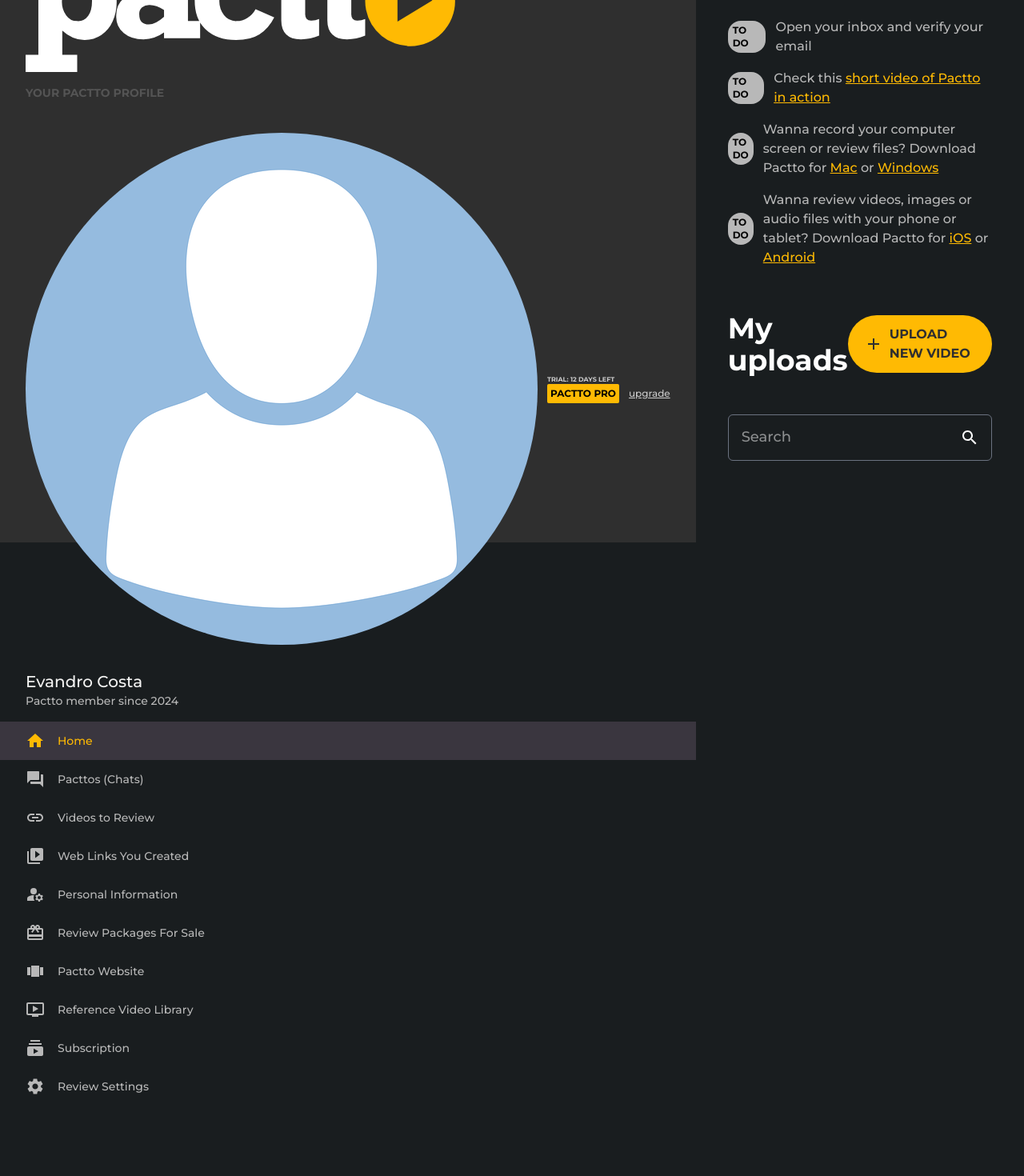
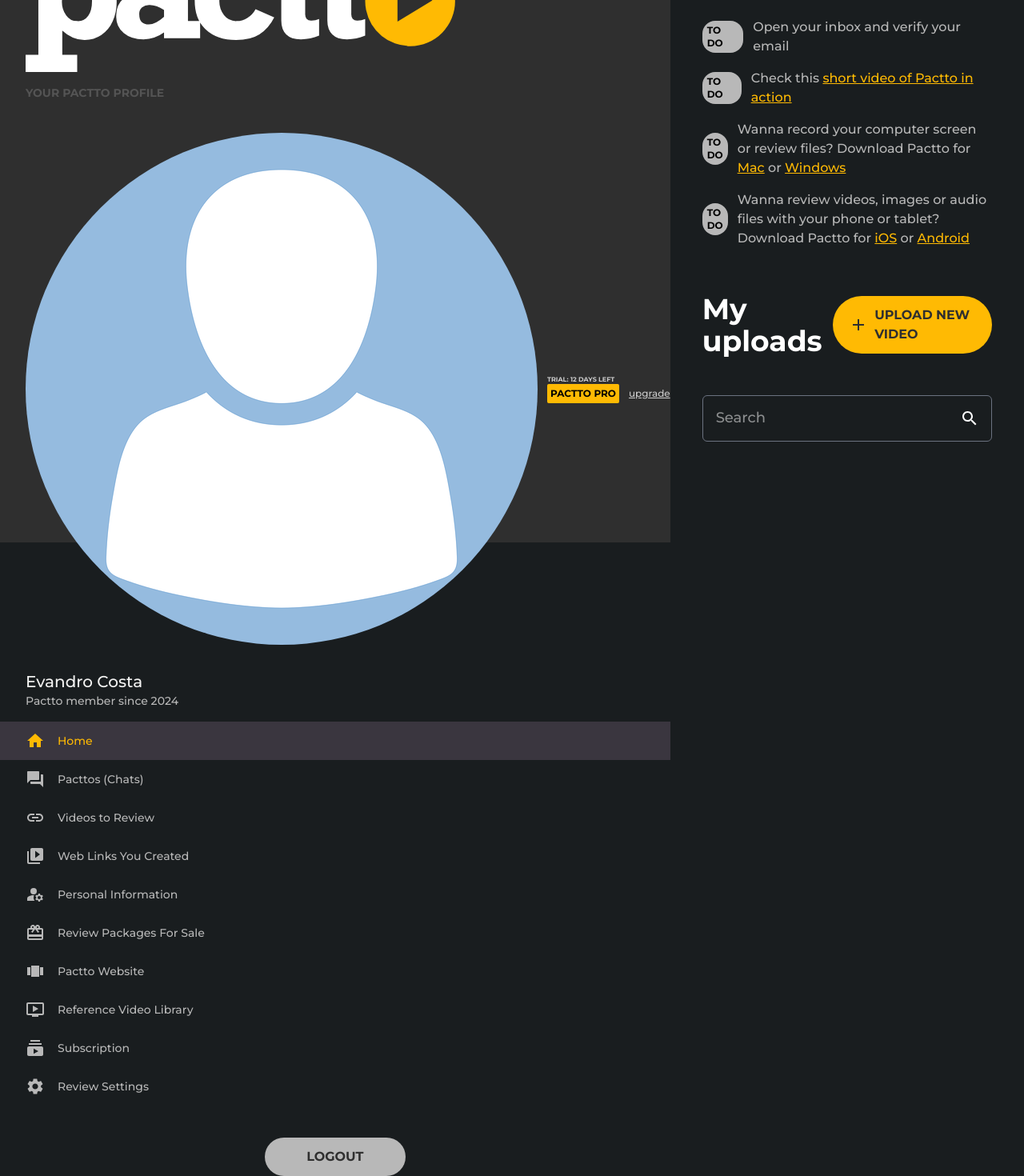
Before and after one commit to evans-costa/pactto-clone, a Next.js app: page /home in a window 1280 px wide. Shown: the part 122-1592 px from the top of the page at 80% size. Before the commit the page ends 1504 px from the top, so only its background shows below. Built offline with nearby package versions, Linux system fonts and the light colour scheme.

Commit message:
feat: add a logout button to sidebar menu

```diff
--- a/src/components/Sidebar/index.jsx
+++ b/src/components/Sidebar/index.jsx
@@ -1,18 +1,24 @@
 import Image from "next/image";
+import Link from "next/link";
+
 import MenuList from "../MenuList";
+import Button from "../Button";
 
 export default function Sidebar() {
   return (
     <div className="flex h-screen flex-col bg-gray-dark pt-10">
-      <div className="px-8">
+      <div className="pl-8">
         <div className="flex flex-col">
+          <Link href="/home">
             <Image
+              priority
               src="/images/pactto-logo.svg"
               height={43}
               width={140}
               className="h-1/3 w-2/3"
               alt="Pactto logo icon"
             />
+          </Link>
           <p className="mt-4 text-sm uppercase text-[#545454]">
             Your Pactto Profile
           </p>
@@ -43,6 +49,9 @@
         </div>
       </div>
       <MenuList />
+      <div className="mt-10 flex w-full items-center justify-center">
+        <Button label={"Logout"} background={"bg-gray"} />
+      </div>
     </div>
   );
 }
```
Lines whose indentation alone changed are shown as unchanged.
